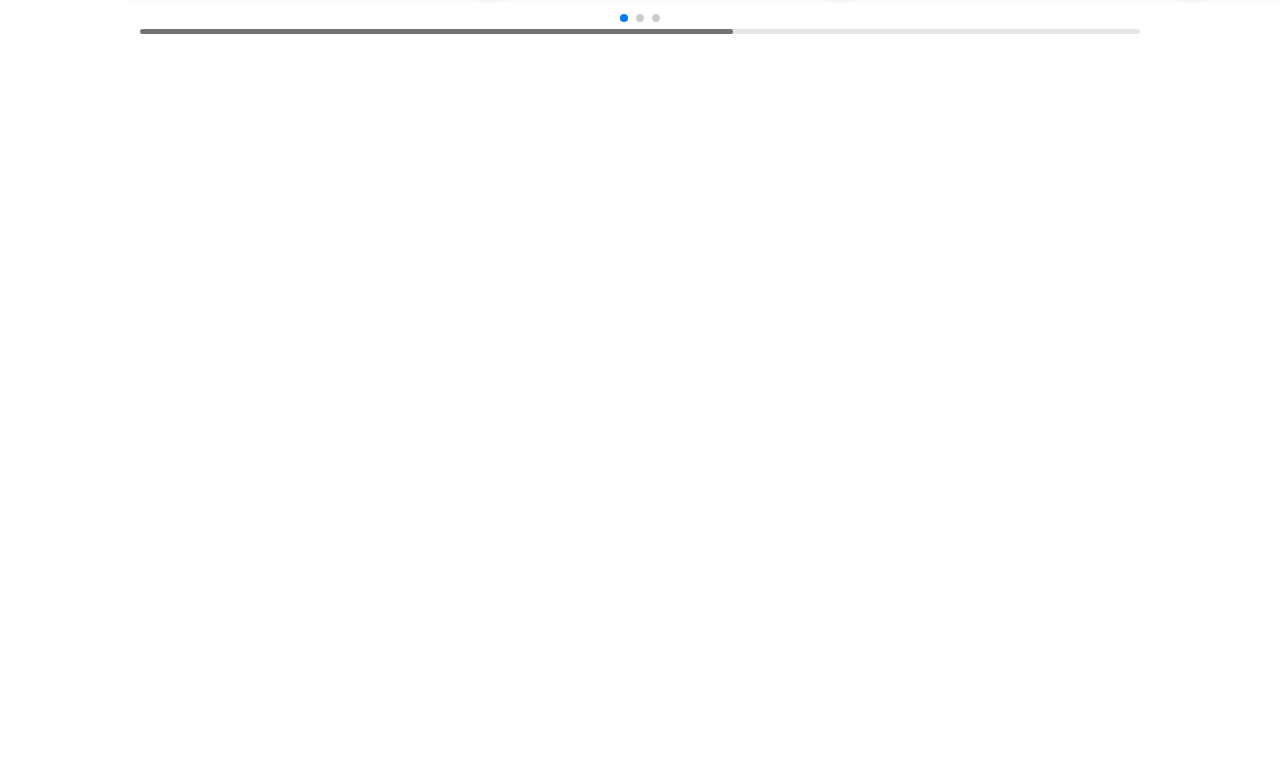
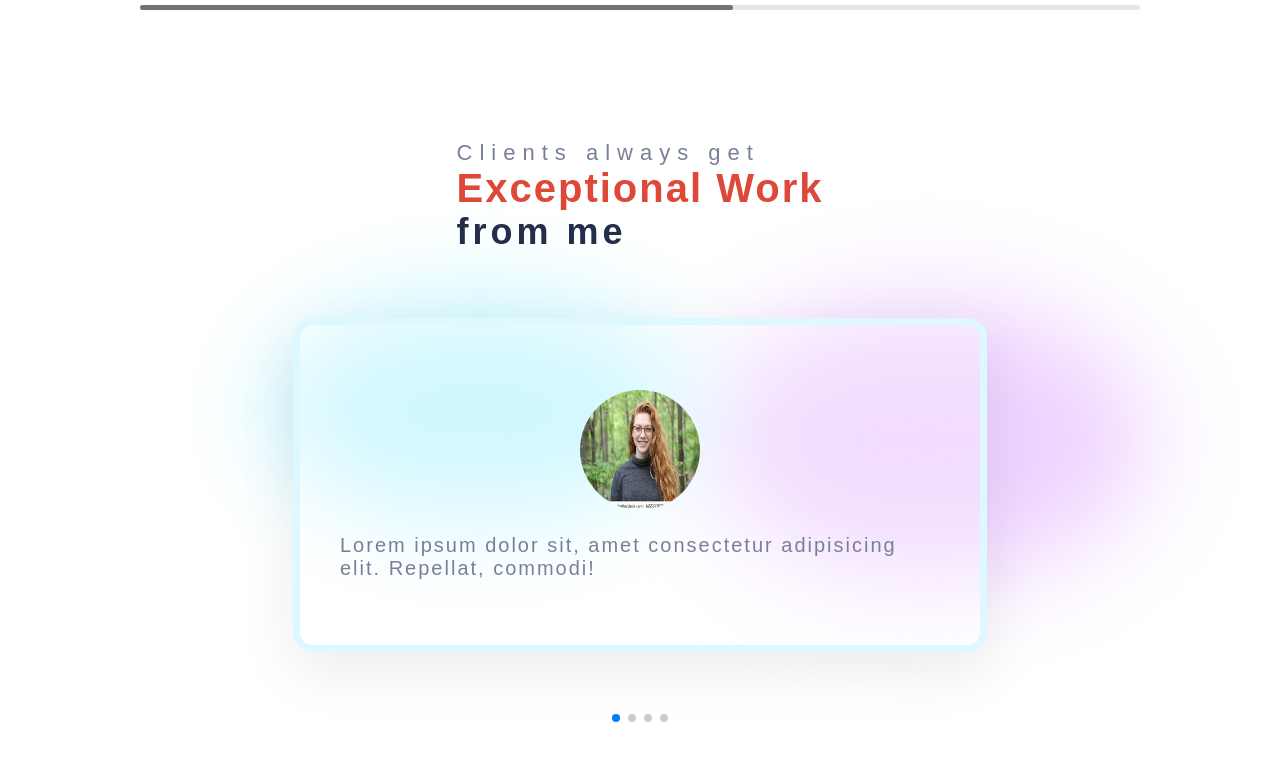
Before and after one commit to ahm-fahim/01_portfolio_with_react, a React (Create React App) app: page / in a window 1280 px wide. Shown: the part 3162-3922 px from the top of the page. Before the commit the page ends 3272 px from the top, so only its background shows below. Built offline with nearby package versions, Linux system fonts and the light colour scheme.

Commit message:
testimonial completed

```diff
--- a/src/App.js
+++ b/src/App.js
@@ -4,6 +4,7 @@
 import Navber from "./components/Navber/Navber";
 import Portfolio from "./components/Portfolio/Portfolio";
 import Services from "./components/Services/Services";
+import Testimonials from "./components/Testimonials/Testimonials";
 import Works from "./components/Works/Works";
 
 function App() {
@@ -14,7 +15,8 @@
       <Services />
       <Experience />
       <Works />
-      <Portfolio/>
+      <Portfolio />
+      <Testimonials/>
 
     </div>
   );
--- a/src/components/Portfolio/Portfolio.css
+++ b/src/components/Portfolio/Portfolio.css
@@ -4,15 +4,14 @@
     justify-content: center;
     flex-direction: column;
     height: 70vh;
-    gap: 1rem;
     padding: 0 3rem;
     margin-top: -6rem;
 }
 
 .portfolio span:nth-of-type(1) {
     color: var(--gray);
-    font-size: 1.5rem;
-    letter-spacing: 0.5rem;
+    font-size: 1.1rem;
+    letter-spacing: 1rem;
 }
 .portfolio span:nth-of-type(2){
     font-size: 2.3rem;
--- a/src/components/Portfolio/Portfolio.jsx
+++ b/src/components/Portfolio/Portfolio.jsx
@@ -1,18 +1,21 @@
 import React from 'react';
 import "./Portfolio.css";
-import { Swiper, SwiperSlide } from "swiper/react";
 import p1 from "../../img/p3.png";
 import p2 from "../../img/p5.png";
 import p3 from "../../img/p2.png";
 import p4 from "../../img/p4.png";
 import p5 from "../../img/p1.png";
+import { Swiper, SwiperSlide } from "swiper/react";
 import "swiper/css";
 import { Navigation, Pagination, Scrollbar, A11y } from "swiper";
 import "swiper/css/navigation";
 import "swiper/css/pagination";
 import "swiper/css/scrollbar";
 
+
+
 const Portfolio = () => {
+
     return (
         <div className="portfolio">
             <span>Recent Projects</span>
@@ -41,6 +44,7 @@
                     <img src={p4} alt="" />
                 </SwiperSlide>
                 <SwiperSlide>
+
                     <img src={p5} alt="" />
                 </SwiperSlide>
             </Swiper>
--- /dev/null
+++ b/src/components/Testimonials/Testimonials.css
@@ -0,0 +1,75 @@
+.t-wrapper {
+    display: flex;
+    flex-direction: column;
+    height: 90vh;
+    padding: 2rem 3rem;
+    justify-content: start;
+    align-items: center;
+    position: relative;
+}
+.t-heading {
+    display: flex;
+    flex-direction: column;
+    margin-bottom: -80px;
+}
+.t-heading > :nth-child(1) {
+    font-size: 1.1rem;
+    color: var(--gray);
+    letter-spacing: 7px;
+}
+.t-heading > :nth-child(2) {
+    font-size: 2rem;
+    color: var(--rose);
+    letter-spacing: 2px;
+    font-weight: bold;
+}
+.t-heading > :nth-child(3) {
+    font-size: 1.8rem;
+    color: var(--black);
+    letter-spacing: 4px;
+    font-weight: bold;
+}
+.testimonial {
+    display: flex;
+    flex-direction: column;
+    align-items: center;
+    justify-content: space-evenly;
+    height: 12rem;
+    width: 30rem;
+    padding: 2rem;
+    background: rgba(255,255,255,0.26);
+    border:7px solid var(--blueCard);
+    border-radius: 20px;
+    box-shadow: var(--boxShadow);
+
+}
+
+.testimonial img {
+    width: 6rem;
+    height: 6rem;
+    border-radius: 100rem;
+}
+
+.testimonial>span{
+    color: var(--gray);
+    letter-spacing: 2px;
+}
+
+.t-wrapper .swiper{
+    width: 100%;
+    height: 70%;
+}
+.t-wrapper .swiper-slide{
+    display: flex;
+    align-items: center;
+    justify-content: center;
+}
+.t-blur1{
+   position: absolute;
+   top: 10rem;
+}
+.t-blur2{
+   position: absolute;
+   top: 10rem;
+   left: 10rem;
+}
--- /dev/null
+++ b/src/components/Testimonials/Testimonials.jsx
@@ -0,0 +1,63 @@
+import React from "react";
+import "./Testimonials.css";
+import { Swiper, SwiperSlide } from "swiper/react";
+import "swiper/css";
+import { Pagination} from "swiper";
+import "swiper/css/navigation";
+import "swiper/css/pagination";
+import pro1 from "../../img/profile1.jpg";
+import pro2 from "../../img/profile2.jpg";
+import pro3 from "../../img/profile3.jpg";
+import pro4 from "../../img/profile4.jpg";
+
+const Testimonials = () => {
+    const clients = [
+        {
+            img: pro1,
+            review: " Lorem ipsum dolor sit, amet consectetur adipisicing elit. Repellat, commodi! ",
+        },
+        {
+            img: pro2,
+            review: " Lorem ipsum dolor sit, amet consectetur adipisicing elit. Repellat, commodi! ",
+        },
+        {
+            img: pro3,
+            review: " Lorem ipsum dolor sit, amet consectetur adipisicing elit. Repellat, commodi! ",
+        },
+        {
+            img: pro4,
+            review: " Lorem ipsum dolor sit, amet consectetur adipisicing elit. Repellat, commodi! ",
+        },
+    ];
+    return (
+        <div className="t-wrapper">
+            <div className="t-heading">
+                <span>Clients always get</span>
+                <span>Exceptional Work</span>
+                <span>from me</span>
+            </div>
+            {/* slider  */}
+            <Swiper
+                modules={[Pagination]}
+                pagination={{ clickable: true }}
+                spaceBetween={30}
+                slidesPerView={1}
+                grabCursor={true}
+                className="portfolio-slider"
+            >
+                {clients.map((client, id) => (
+                    <SwiperSlide key={id}>
+                        <div className="testimonial">
+                            <img src={client.img} alt="" />
+                            <span>{client.review}</span>
+                        </div>
+                    </SwiperSlide>
+                ))}
+            </Swiper>
+            <div className="blur1 t-blur1"></div>
+            <div className="blur2 t-blur2"></div>
+        </div>
+    );
+};
+
+export default Testimonials;
```
